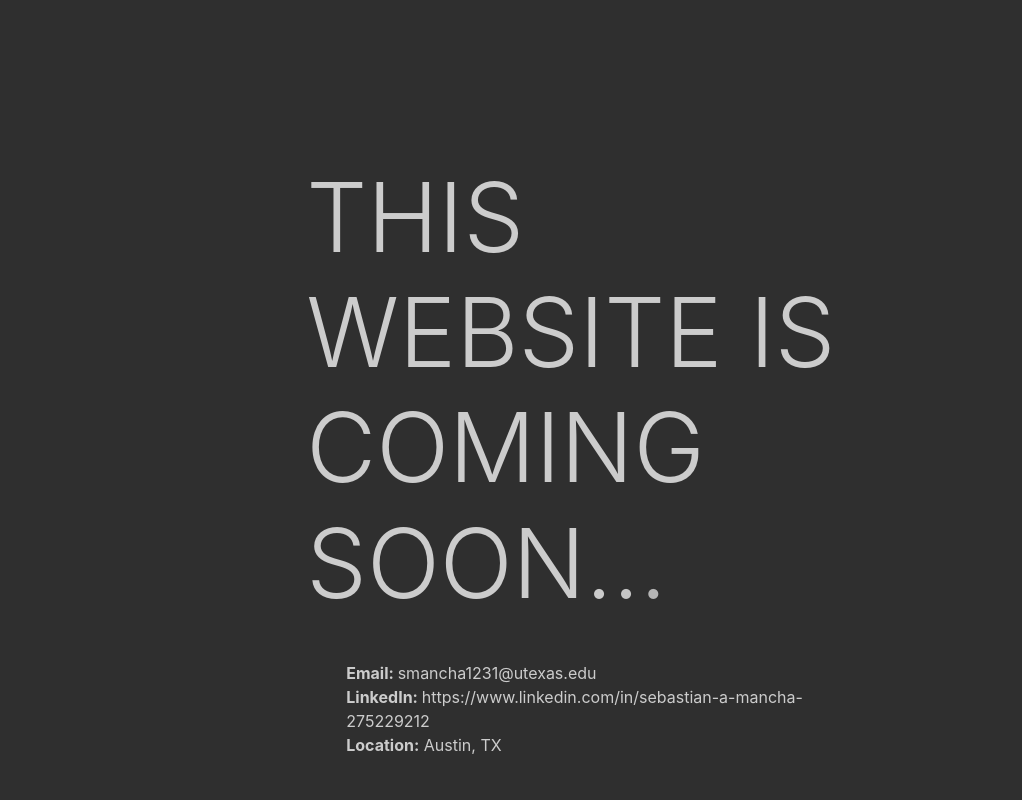
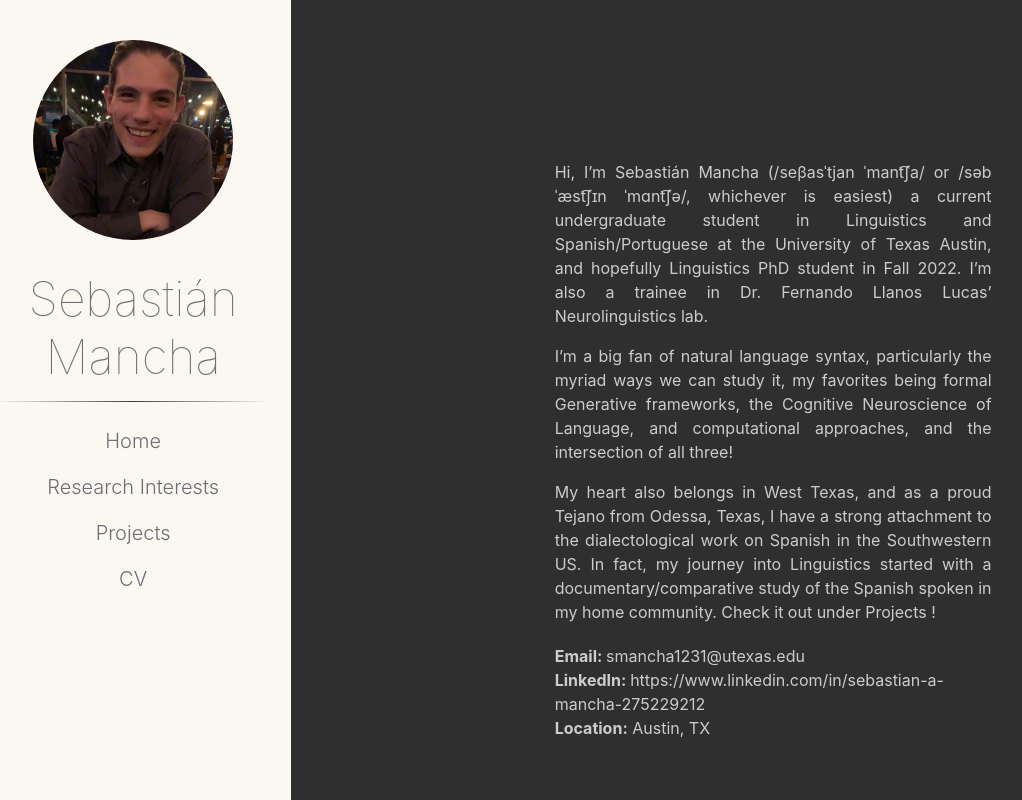
Before and after one commit to smancha/smancha.github.io, a React (Create React App) app in the folder smancha/: page / in a window 1280 px wide. Shown: the whole page, without its empty margins (25-1047 px from the left). Built offline with nearby package versions, Linux system fonts and the light colour scheme.

Commit message:
updated home and cv pages

```diff
--- a/smancha/src/components/CV/CV.js
+++ b/smancha/src/components/CV/CV.js
@@ -1,6 +1,7 @@
 import React, { Component } from 'react'
 
 import Sidebar from '../Sidebar/Sidebar'
+import cv from '../../res/smancha_CV.pdf'
 import './CV.css'
 
 class CV extends Component {
@@ -18,8 +19,8 @@ class CV extends Component {
 					<div className='col-xs-6 col-sm-4 col-lg-3 p-0'>
 						<Sidebar />
 					</div>
-					<div className='col-xs-6 col-sm-8 col-lg-9'>
-						CV
+					<div className='col-xs-6 col-sm-8 col-lg-9 pr-0'>
+						<object width="100%" height="100%" data={cv} type="application/pdf" />
 					</div>
 				</div>
 			</div>
--- a/smancha/src/components/Home/Home.css
+++ b/smancha/src/components/Home/Home.css
@@ -4,7 +4,7 @@
 
 .description {
 	position: absolute;
-	top: 30vh;
+	top: 20vh;
 }
 
 .contact-info {
--- a/smancha/src/components/Home/Home.js
+++ b/smancha/src/components/Home/Home.js
@@ -1,4 +1,5 @@
 import React, { Component } from 'react'
+import { NavLink } from 'react-router-dom'
 
 import Sidebar from '../Sidebar/Sidebar'
 import './Home.css'
@@ -9,12 +10,6 @@ class Home extends Component {
 		super()
 
 		this.state = {
-			bio: "Lorem ipsum dolor sit amet, consectetur adipiscing elit. Morbi pretium fringilla blandit. \
-			Proin volutpat sapien dolor, in porta nisl molestie et. Duis cursus nisi at semper luctus. Pellentesque \
-			tristique, elit ac porta egestas, nisl ante tempor mauris, efficitur varius risus augue vel elit. Ut quis \
-			pretium purus, vitae vestibulum enim. Ut finibus quam dolor, imperdiet venenatis nisl tempus quis. Fusce \
-			blandit sem quis nisi volutpat, eu fermentum arcu aliquam. Nam porta, sem vel finibus dapibus, velit ipsum \
-			eleifend tortor, in tempus diam arcu eu justo.",
 		}
 	}
 
@@ -29,9 +24,9 @@ class Home extends Component {
 						<div className='description text-justify container dark'>
 							<div className='row justify-content-center'>
 								<div className='col-lg-6'>
-									<div>
-										{this.state.bio}
-									</div>
+									<p>Hi, I’m Sebastián Mancha (/seβasˈtjan ˈmant͡ʃa/ or /səbˈæst͡ʃɪn ˈmɑnt͡ʃə/, whichever is easiest) a current undergraduate student in <a className='dark text-decoration-none' href='https://liberalarts.utexas.edu/linguistics/' target='_blank'>Linguistics</a> and <a className='dark text-decoration-none' href='https://liberalarts.utexas.edu/spanish/' target='_blank'>Spanish/Portuguese</a> at the University of Texas Austin, and hopefully Linguistics PhD student in Fall 2022. I’m also a trainee in <a className='dark text-decoration-none' href='https://liberalarts.utexas.edu/linguistics/faculty/fl5869' target='_blank'>Dr. Fernando Llanos Lucas</a>’ Neurolinguistics lab.</p>
+									<p>I’m a big fan of natural language syntax, particularly the myriad ways we can study it, my favorites being formal Generative frameworks, the Cognitive Neuroscience of Language, and computational approaches, and the intersection of all three!</p>
+									<p>My heart also belongs in West Texas, and as a proud Tejano from Odessa, Texas, I have a strong attachment to the dialectological work on Spanish in the Southwestern US. In fact, my journey into Linguistics started with a documentary/comparative study of the Spanish spoken in my home community. Check it out under <NavLink className='dark text-decoration-none' to='/projects'> Projects</NavLink> !</p>
 									<div className='contact-info text-left'>
 										<div><b>Email: </b><a className='dark text-decoration-none' target='_blank' href='mailto:smancha1231@utexas.edu'>smancha1231@utexas.edu</a></div>
 										<div><b>LinkedIn: </b><a className='dark text-decoration-none' target='_blank' href='https://www.linkedin.com/in/sebastian-a-mancha-275229212'>https://www.linkedin.com/in/sebastian-a-mancha-275229212</a></div>
```
Also changed, not shown: smancha/src/App.js (+4 -4 lines), 1 other file (tests, documents, lock files or other folders).
